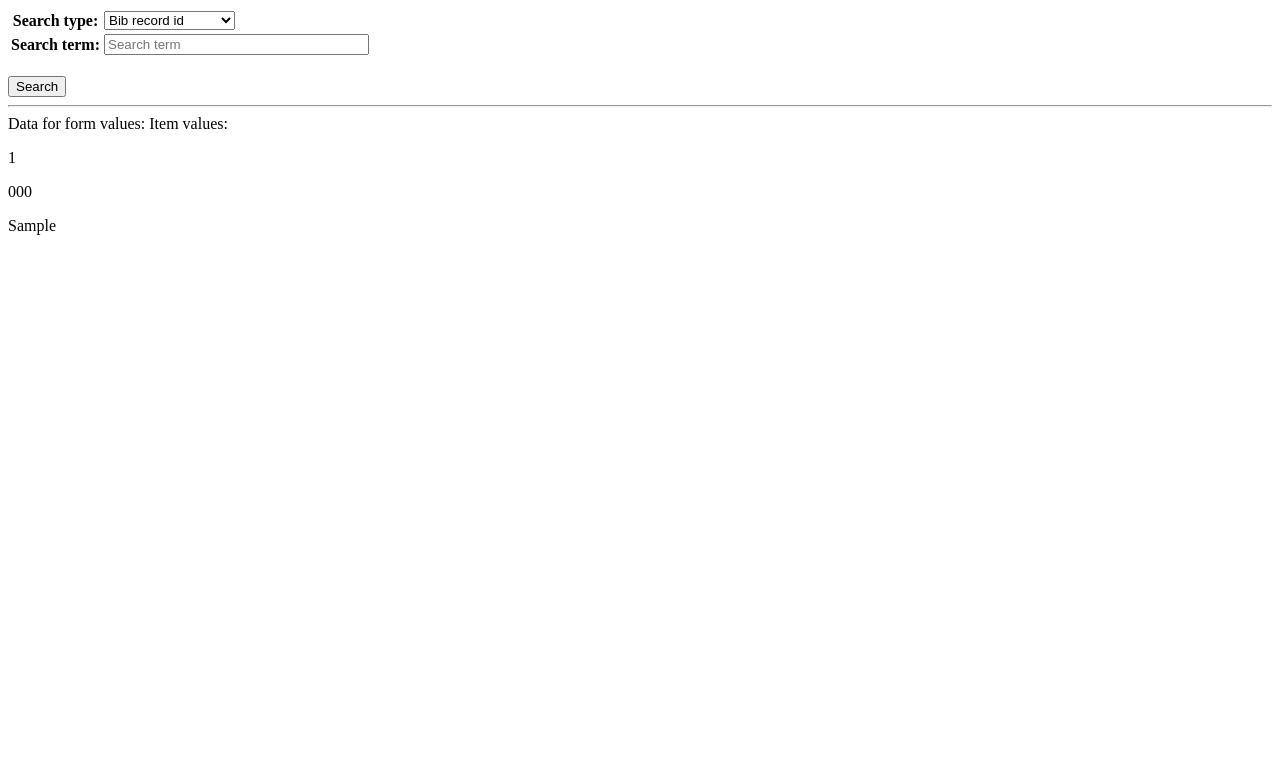
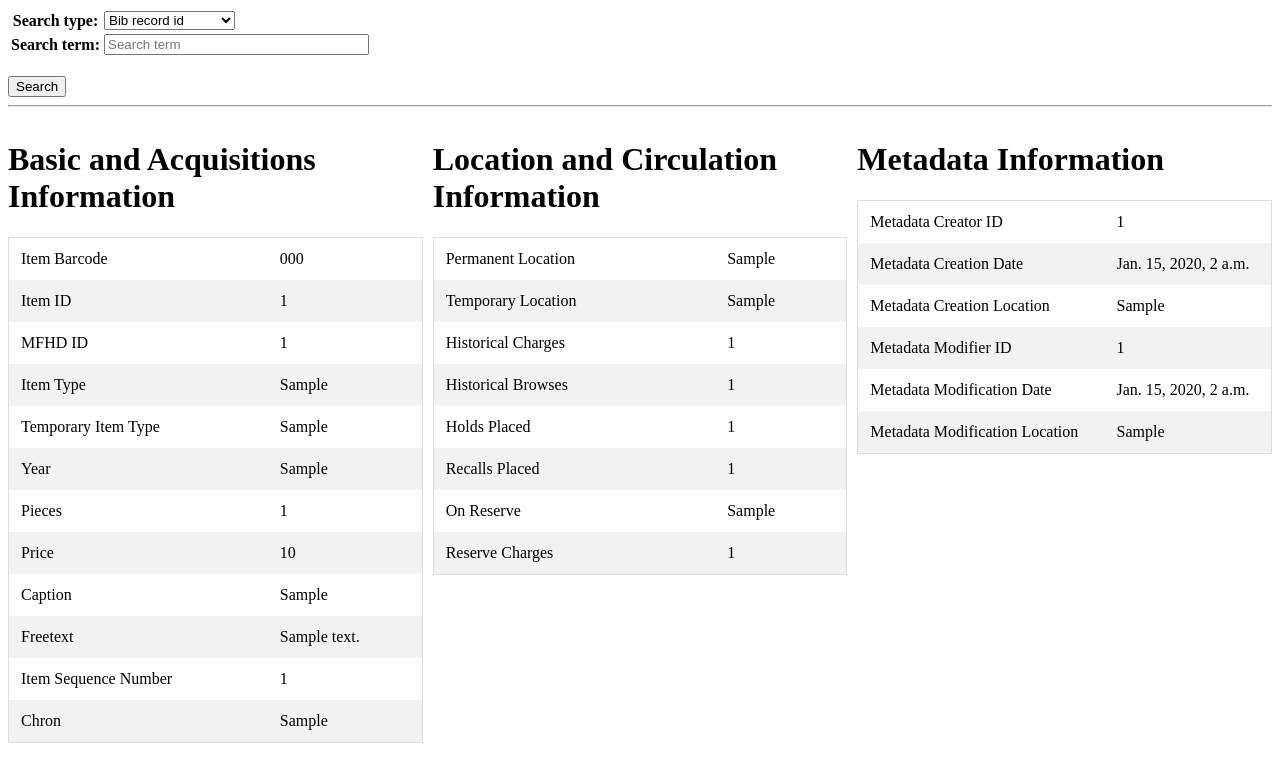
Before and after one commit to UCLALibrary/voyager-archive, a Django app: template voyager_archive/templates/voyager_archive/item_display.html in a window 1280 px wide. Shown: the top 782 px of the page. Run offline with Django 4.2, Linux system fonts and the light colour scheme; the template is opened without the code that fills it: values that come from a table or form of the project are taken from there, others are empty; tables that the repository leaves empty hold one stand-in row (values such as "Sample post"); parts of the project's set-up code (start-up, migrations or seed data) failed here and were passed over.

Commit message:
finish data display and add css

```diff
--- /dev/null
+++ b/voyager_archive/static/css/style.css
@@ -0,0 +1,30 @@
+* {
+    box-sizing: border-box;
+  }
+
+  .row {
+    display: flex;
+    margin-left:-5px;
+    margin-right:-5px;
+  }
+
+  .column {
+    flex: 50%;
+    padding: 5px;
+  }
+
+  table.data-display {
+    border-collapse: collapse;
+    border-spacing: 0;
+    width: 100%;
+    border: 1px solid #ddd;
+  }
+
+  table.data-display th, table.data-display td {
+    text-align: left;
+    padding: 12px;
+  }
+
+  table.data-display tr:nth-child(even) {
+    background-color: #f2f2f2;
+  }
--- a/voyager_archive/templates/voyager_archive/base.html
+++ b/voyager_archive/templates/voyager_archive/base.html
@@ -2,8 +2,7 @@
 <!DOCTYPE html>
 <html>
     <head>
-        <!-- Enable/adjust this when CSS is added -->
-        <!-- <link rel="stylesheet" type="text/css" href="{% static 'css/custom.css' %}"/> -->
+        <link rel="stylesheet" type="text/css" href="{% static 'css/style.css' %}"/>
     </head>
     <body>
         {% block content %}
--- a/voyager_archive/templates/voyager_archive/item_display.html
+++ b/voyager_archive/templates/voyager_archive/item_display.html
@@ -12,14 +12,125 @@
 <hr/>
 
 
-Data for form values:
-{% for key, val in form.cleaned_data.items %}
-<p>{{ key }} = {{ val }} </p>
-{% endfor %}
-
-Item values:
-<p>{{ item.item_id }}</p>
-<p>{{ item.item_barcode }}</p>
-<p>{{ item.item_type }}</p>
-
+<div class="row">
+    <div class="column">
+        <h1>Basic and Acquisitions Information</h1>
+        <table class="data-display">
+            <tr>
+                <td>Item Barcode</td>
+                <td>{{ item.item_barcode }}</td>
+            </tr>
+            <tr>
+                <td>Item ID</td>
+                <td>{{ item.item_id }}</td>
+            </tr>
+            <tr>
+                <td>MFHD ID</td>
+                <td>{{ item.mfhd_id }}</td>
+            </tr>
+            <tr>
+                <td>Item Type</td>
+                <td>{{ item.item_type }}</td>
+            </tr>
+            <tr>
+                <td>Temporary Item Type</td>
+                <td>{{ item.temp_item_type }}</td>
+            </tr>
+            <tr>
+                <td>Year</td>
+                <td>{{ item.year }}</td>
+            </tr>
+            <tr>
+                <td>Pieces</td>
+                <td>{{ item.pieces }}</td>
+            </tr>
+            <tr>
+                <td>Price</td>
+                <td>{{ item.price }}</td>
+            </tr>
+            <tr>
+                <td>Caption</td>
+                <td>{{ item.caption }}</td>
+            </tr>
+            <tr>
+                <td>Freetext</td>
+                <td>{{ item.freetext }}</td>
+            </tr>
+            <tr>
+                <td>Item Sequence Number</td>
+                <td>{{ item.item_sequence_number }}</td>
+            </tr>
+            <tr>
+                <td>Chron</td>
+                <td>{{ item.chron }}</td>
+            </tr>
+        </table>
+    </div>
+    <div class="column">
+        <h1>Location and Circulation Information</h1>
+        <table class="data-display">
+            <tr>
+                <td>Permanent Location</td>
+                <td>{{ item.perm_location }}</td>
+            </tr>
+            <tr>
+                <td>Temporary Location</td>
+                <td>{{ item.temp_location }}</td>
+            </tr>
+            <tr>
+                <td>Historical Charges</td>
+                <td>{{ item.historical_charges }}</td>
+            </tr>
+            <tr>
+                <td>Historical Browses</td>
+                <td>{{ item.historical_browses }}</td>
+            </tr>
+            <tr>
+                <td>Holds Placed</td>
+                <td>{{ item.holds_placed }}</td>
+            </tr>
+            <tr>
+                <td>Recalls Placed</td>
+                <td>{{ item.recalls_placed }}</td>
+            </tr>
+            <tr>
+                <td>On Reserve</td>
+                <td>{{ item.on_reserve }}</td>
+            </tr>
+            <tr>
+                <td>Reserve Charges</td>
+                <td>{{ item.reserve_charges }}</td>
+            </tr>
+        </table>
+    </div>
+    <div class="column">
+        <h1>Metadata Information</h1>
+        <table class="data-display">
+            <tr>
+                <td>Metadata Creator ID</td>
+                <td>{{ item.create_operator_id }}</td>
+            </tr>
+            <tr>
+                <td>Metadata Creation Date</td>
+                <td>{{ item.create_date }}</td>
+            </tr>
+            <tr>
+                <td>Metadata Creation Location</td>
+                <td>{{ item.create_location }}</td>
+            </tr>
+            <tr>
+                <td>Metadata Modifier ID</td>
+                <td>{{ item.modify_operator_id }}</td>
+            </tr>
+            <tr>
+                <td>Metadata Modification Date</td>
+                <td>{{ item.modify_date }}</td>
+            </tr>
+            <tr>
+                <td>Metadata Modification Location</td>
+                <td>{{ item.modify_location }}</td>
+            </tr>
+        </table>
+    </div>
+</div>
 {% endblock %}
```
